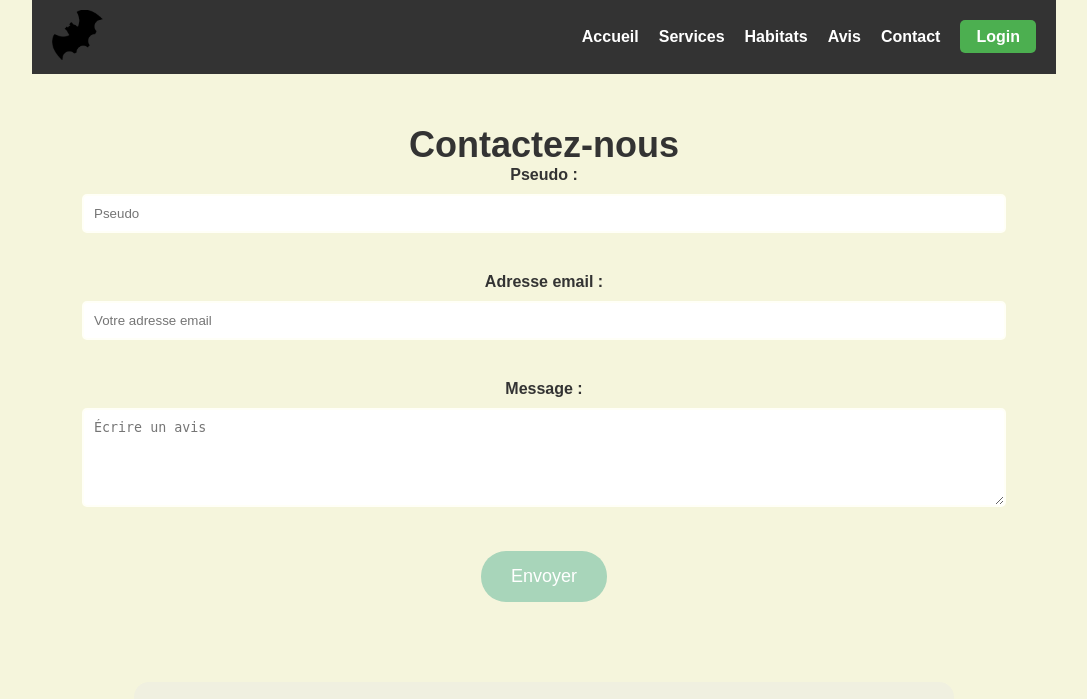
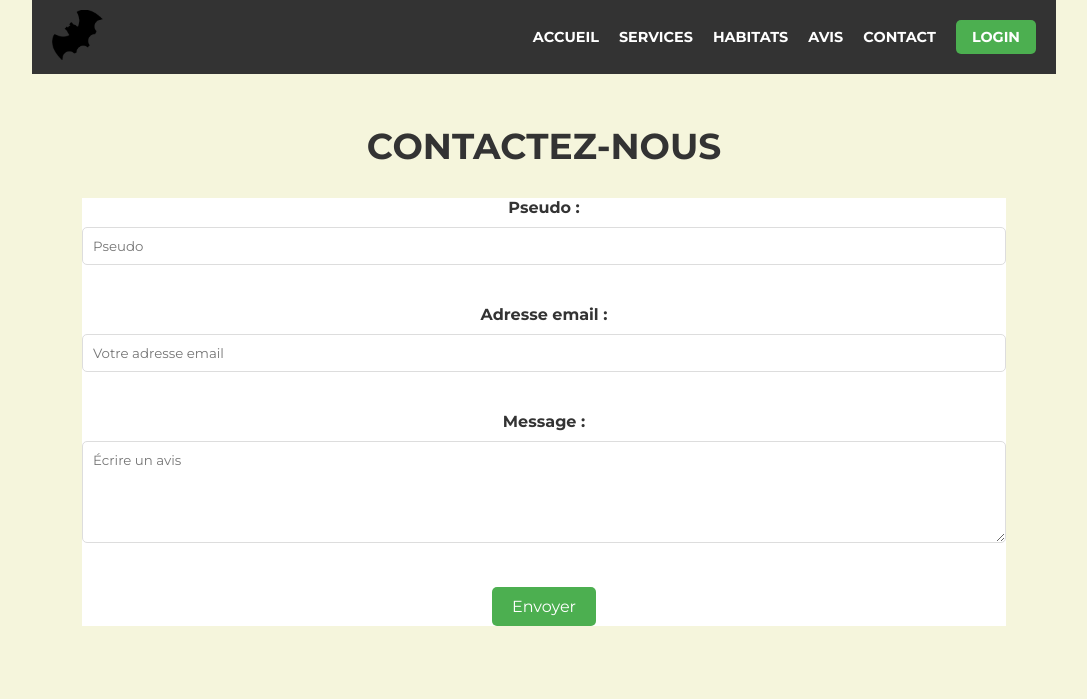
Before and after one commit to Devlim0210/ZOO_ARCADIA, a PHP site: page /contact.php in a window 1280 px wide. Shown: the top 699 px of the page, without its empty margins (96-1183 px from the left). Run offline with PHP 8.4, Linux system fonts and the light colour scheme.

Commit message:
ajout fonts et modidification css

```diff
--- a/styles.css
+++ b/styles.css
@@ -1,39 +1,47 @@
 /* Styles globaux */
+@font-face {
+  font-family: "montserrat";
+  src: url(./fonts/Montserrat-VariableFont_wght.ttf);
+}
+@font-face {
+  font-family: "Poppins";
+  src: url(./fonts/Poppins-Light.ttf);
+}
 * {
   margin: 0;
   padding: 0;
   box-sizing: border-box;
+  list-style: none;
+  font-family: Montserrat, sans-serif;
+}
+
+button {
+  padding: 10px 20px;
+  background-color: #4caf50;
+  color: white;
+  border: none;
+  border-radius: 5px;
+  cursor: pointer;
+  font-size: 16px;
+  transition: 0.4s ease;
+}
+
+button:hover {
+  background-color: #45a049;
 }
 
 body {
+  margin: O auto;
+  text-align: center;
   font-family: "Poppins", sans-serif;
   background-color: #f5f5dc; /* Beige clair */
   color: #333333; /* Gris foncé */
 }
 
 /* Header */
-/*Valable sur tout les pages*/
-/**header {
-  display: flex;
-  justify-content: space-between;
-  align-items: center;
-  padding: 20px;
-  background-color: #ffffff;
-}
 
-nav ul {
-  list-style: none;
-  display: flex;
-  gap: 20px;
-}
-
-nav ul li a {
-  text-decoration: none;
-  color: #333333;
-  font-weight: bold;
-}**/
-/* Style du header */
 .navbar-container {
+  margin: 0 auto;
   display: flex;
   justify-content: space-between;
   align-items: center;
@@ -48,11 +56,17 @@ nav ul li a {
 .nav-links {
   list-style: none;
   display: flex;
+  justify-content: space-between;
+  align-items: center;
   gap: 20px;
 }
 
 .nav-links li {
-  margin: 0;
+  text-transform: uppercase;
+  font-weight: 600;
+  font-size: 0.9rem;
+  position: relative;
+  cursor: pointer;
 }
 
 .nav-links a {
@@ -500,10 +492,14 @@ footer {
   padding: 50px;
   text-align: center;
 }
-
+#contact-form {
+  background-color: #ffffff;
+}
 .contact-page .contact-form h1 {
   font-size: 36px;
   color: #333;
+  text-transform: uppercase;
+  padding-bottom: 30px;
 }
 .contact-page .form-group {
   margin-bottom: 20px;
@@ -512,17 +508,11 @@ footer {
 .contact-page .form-group textarea {
   width: 100%;
   padding: 10px;
-  border: 2px solid #fffff7;
+  border: 1px solid #ddd;
+  border-radius: 5px;
+  margin-bottom: 20px;
 }
-.contact-page button {
-  padding: 15px 30px;
-  background-color: #a8d5ba;
-  color: white;
-  border: none;
-  border-radius: 25px;
-  cursor: pointer;
-  font-size: 18px;
-}
+
 .contact-page button:hover {
   background-color: #4caf50;
 }
@@ -571,20 +563,6 @@ textarea {
   border-radius: 5px;
 }
 
-button {
-  padding: 10px 20px;
-  background-color: #4caf50;
-  color: white;
-  border: none;
-  border-radius: 5px;
-  cursor: pointer;
-  font-size: 16px;
-}
-
-button:hover {
-  background-color: #45a049;
-}
-
 .rating {
   font-size: 24px;
   color: #ffd700; /* Or pour les étoiles */
```
Also changed, not shown: other parts of styles.css (+42 -47 lines), fonts/Montserrat-VariableFont_wght.ttf (added), fonts/Poppins-Light.ttf (added).
